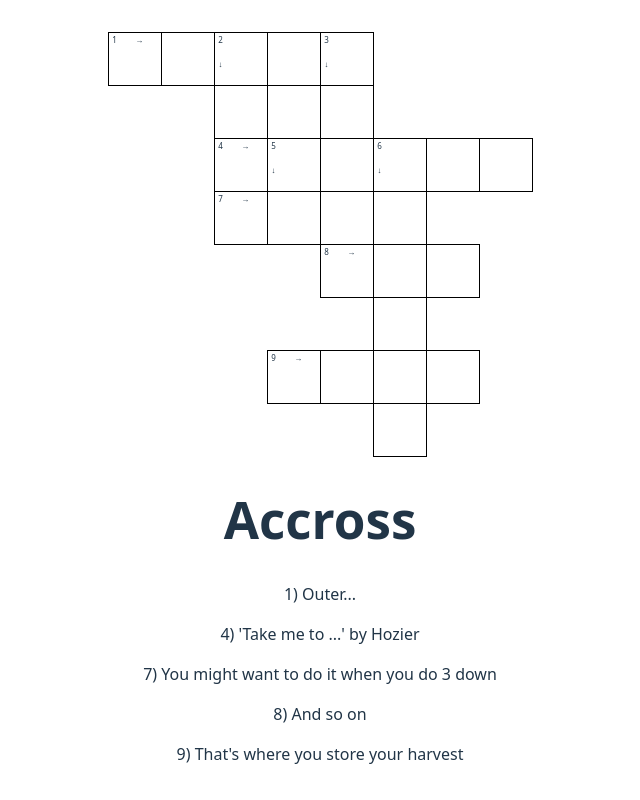
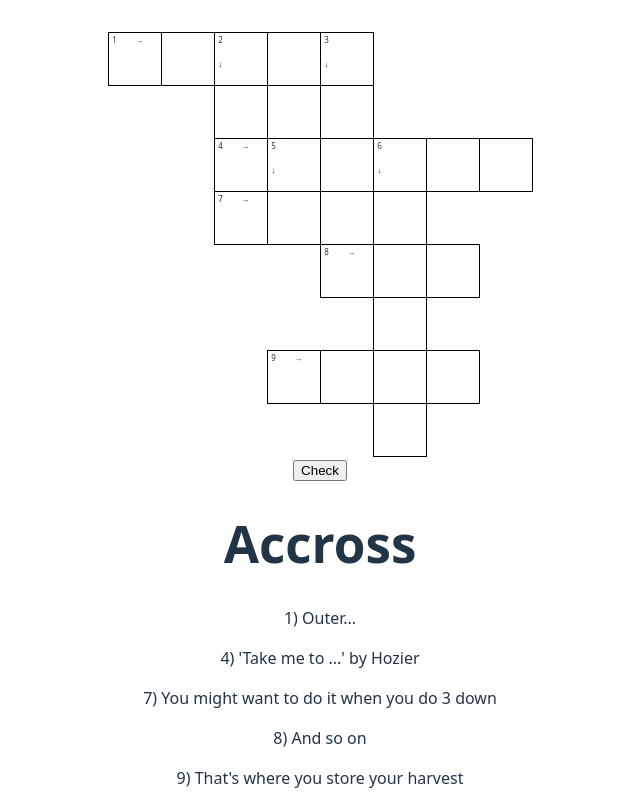
Before and after one commit to BUsuper/crossword-project, a React (Vite) app: page / in a window 1280 px wide. Shown: the top 800 px of the page, without its empty margins (320-960 px from the left). Built offline with nearby package versions, Linux system fonts and the light colour scheme.

Commit message:
Add the Check button

```diff
--- a/src/app/App.jsx
+++ b/src/app/App.jsx
@@ -1,9 +1,10 @@
-import { CrosswordField, QuestionsSection } from "../components";
+import { ButtonsSection, CrosswordField, QuestionsSection } from "../components";
 import "./App.css";
 
 function App() {
   return <>
     <CrosswordField></CrosswordField>
+    <ButtonsSection></ButtonsSection>
     <QuestionsSection></QuestionsSection>
   </>
 }
--- /dev/null
+++ b/src/components/ButtonsSection/ButtonsSection.jsx
@@ -0,0 +1,9 @@
+export function ButtonsSection() {
+    const checkCrossword = () => {
+        console.log("Checking the crossword");
+    }
+
+    return <div>
+        <input type="button" onClick={checkCrossword} value="Check"></input>
+    </div>
+}
--- a/src/components/index.js
+++ b/src/components/index.js
@@ -2,3 +2,4 @@ export { CrosswordField } from "./CrosswordField/CrosswordField";
 export { CrosswordCell } from "./CrosswordCell/CrosswordCell";
 export { QuestionsSection } from "./QuestionsSection/QuestionsSection";
 export { QuestionsBlock } from "./QuestionsBlock/QuestionsBlock";
+export { ButtonsSection } from "./ButtonsSection/ButtonsSection"
```
